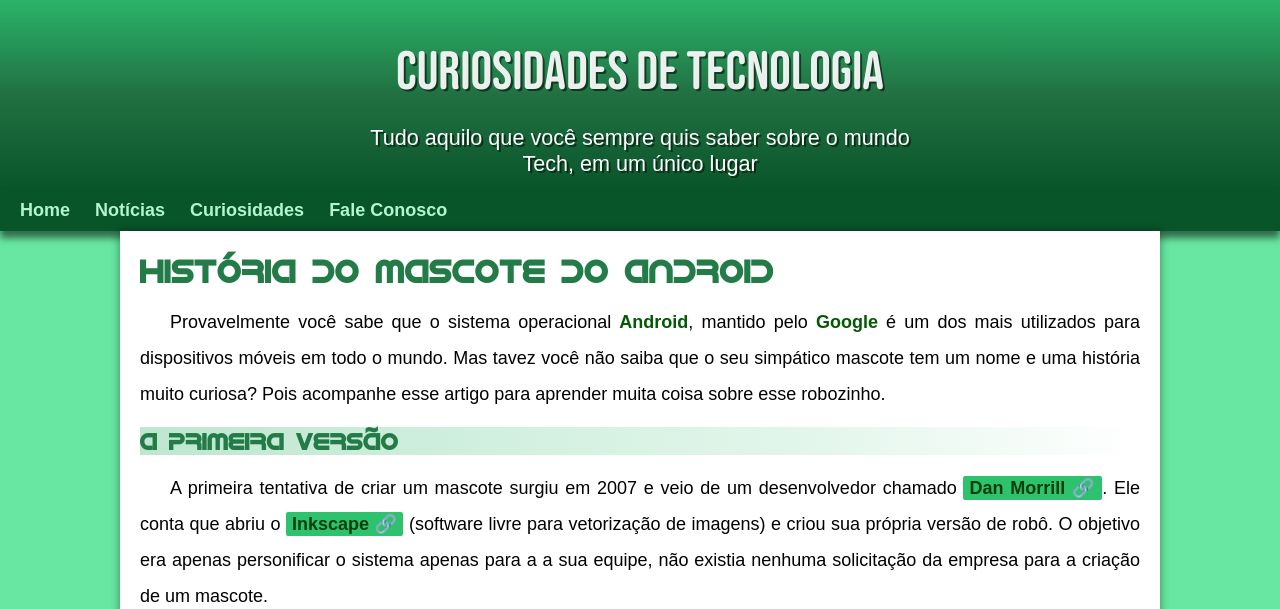
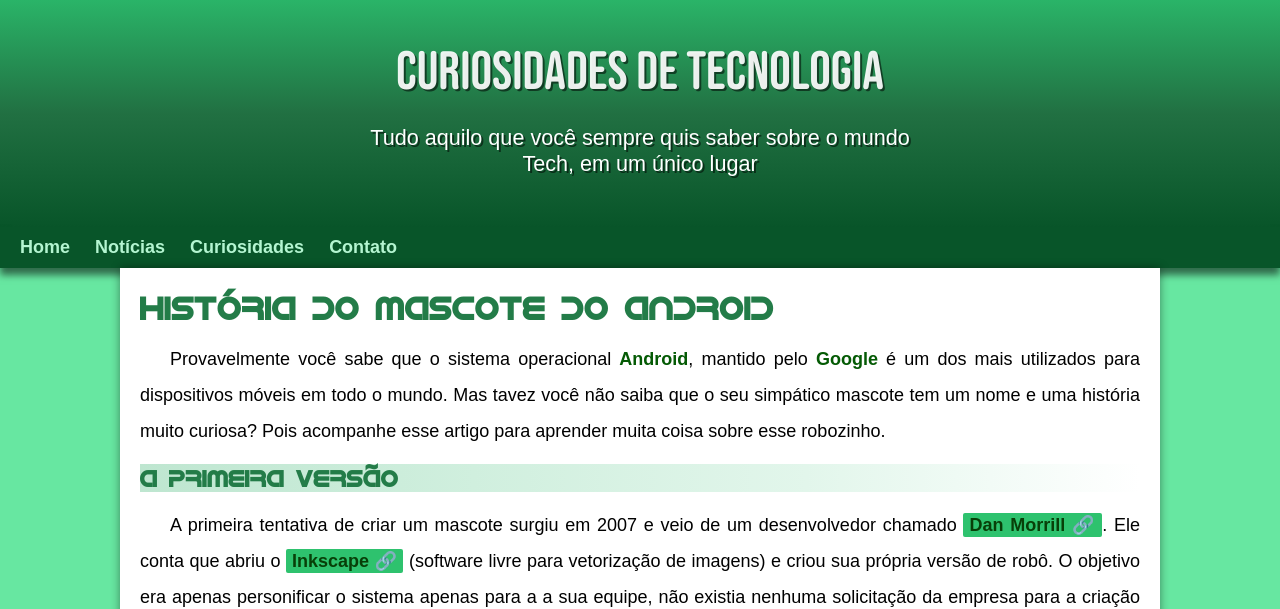
Before and after one commit to isabellaterssariol/projeto-android, a plain HTML site: page index.html in a window 1280 px wide. Shown: the top 609 px of the page. Drawn offline with Linux system fonts and the light colour scheme.

Commit message:
Problema de padding corrigido

```diff
--- a/estilo/style.css
+++ b/estilo/style.css
@@ -52,6 +52,7 @@ header > p{
     max-width: 600px;
     padding-right: 10px;
     padding-left: 10px;
+    padding-bottom: 50px;
     margin: auto;
     text-shadow: 2px 2px 0px rgba(0, 0, 0, 0.534);
 }
--- a/index.html
+++ b/index.html
@@ -17,7 +17,7 @@
             <a href="#">Home</a>
             <a href="#">Notícias</a>
             <a href="#">Curiosidades</a>
-            <a href="#">Fale Conosco</a>
+            <a href="#">Contato</a>
     </nav>
     <main>
         <article>
```
